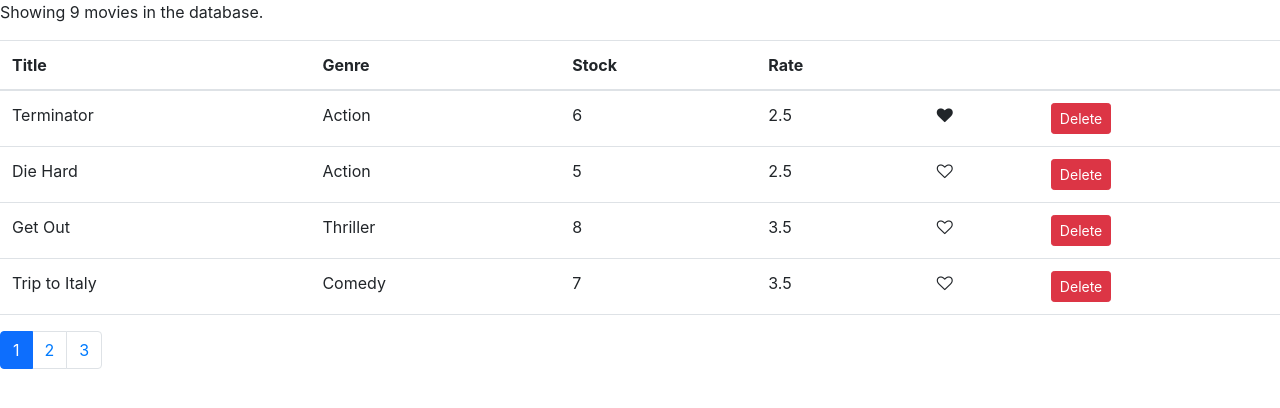
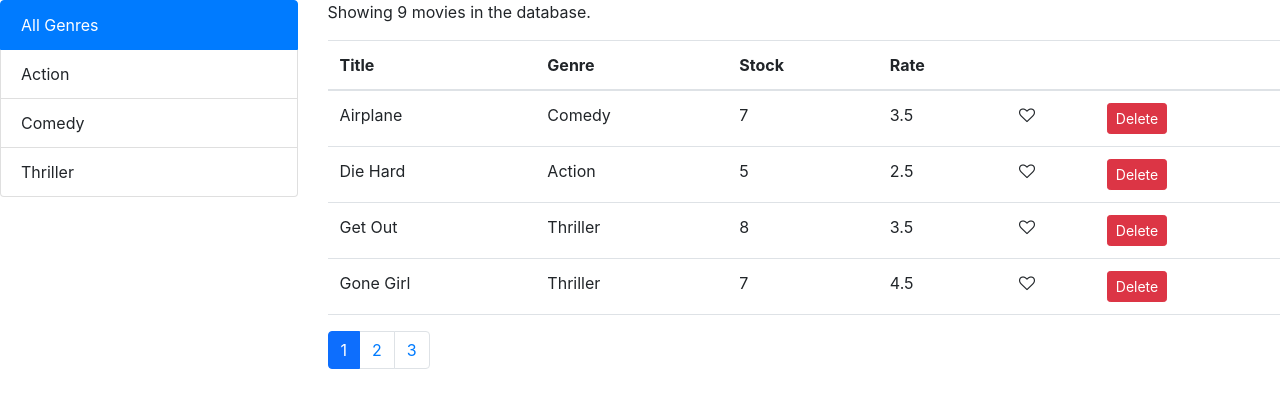
Before and after one commit to Ebenezerkifle/react_project, a React (Create React App) app: page / in a window 1280 px wide. Shown: the top 408 px of the page. Built offline with nearby package versions, Linux system fonts and the light colour scheme.

Commit message:
sorting is working

```diff
--- a/package.json
+++ b/package.json
@@ -9,6 +9,7 @@
     "bootstrap": "^5.2.3",
     "font-awesome": "^4.7.0",
     "install": "^0.13.0",
+    "lodash": "^4.17.21",
     "react": "^18.2.0",
     "react-bootstrap": "^2.7.2",
     "react-dom": "^18.2.0",
--- /dev/null
+++ b/src/components/comman/list_group.jsx
@@ -0,0 +1,29 @@
+import React, { Component } from "react";
+
+const ListGroup = ({
+  genres,
+  selectedGenreId,
+  onGenraChanged,
+  valueProperty,
+  textProperty,
+}) => {
+  return (
+    <ul className="list-group">
+      {genres.map((genre) => (
+        <li
+          key={genre[valueProperty]}
+          onClick={() => onGenraChanged(genre._id)}
+          className={
+            selectedGenreId === genre._id
+              ? "list-group-item active"
+              : "list-group-item"
+          }
+        >
+          {genre[textProperty]}
+        </li>
+      ))}
+    </ul>
+  );
+};
+
+export default ListGroup;
--- /dev/null
+++ b/src/components/movieTable.jsx
@@ -0,0 +1,55 @@
+import React, { Component } from "react";
+import { paginate } from "../utiles/paginate";
+import Like from "./comman/like";
+
+class MovieTable extends Component {
+  raiseSort = (path) => {
+    let sortColumn = { ...this.props.sortColumn };
+    if (sortColumn.path === path) {
+      sortColumn.order = sortColumn.order === "asc" ? "desc" : "asc";
+    } else {
+      sortColumn = { path, order: "asc" };
+    }
+
+    this.props.onSort(sortColumn);
+  };
+  render() {
+    const { movies, selectedPage, pageSize, onLike, onDelete } = this.props;
+    return (
+      <table className="table">
+        <thead>
+          <tr>
+            <th onClick={() => this.raiseSort("title")}>Title</th>
+            <th onClick={() => this.raiseSort("genre.name")}>Genre</th>
+            <th onClick={() => this.raiseSort("numberInStock")}>Stock</th>
+            <th onClick={() => this.raiseSort("dailyRentalRate")}>Rate</th>
+            <th />
+            <th />
+          </tr>
+        </thead>
+        <tbody>
+          {paginate(pageSize, selectedPage, movies).map((movie) => (
+            <tr key={movie._id}>
+              <td>{movie.title}</td>
+              <td>{movie.genre.name}</td>
+              <td>{movie.numberInStock}</td>
+              <td>{movie.dailyRentalRate}</td>
+              <td>
+                <Like liked={movie.liked} onClick={() => onLike(movie)} />
+              </td>
+              <td>
+                <button
+                  onClick={() => onDelete(movie["_id"])}
+                  className="btn btn-danger btn-sm"
+                >
+                  Delete
+                </button>
+              </td>
+            </tr>
+          ))}
+        </tbody>
+      </table>
+    );
+  }
+}
+export default MovieTable;
--- a/src/components/movies.jsx
+++ b/src/components/movies.jsx
@@ -1,16 +1,28 @@
 import React, { Component } from "react";
 import { getMovies } from "../services/fakeMovieService";
 import "../bootstrap.css";
-import Like from "./comman/like";
 import Pagination from "./comman/pagination";
-import { paginate } from "../utiles/paginate";
+import ListGroup from "./comman/list_group";
+import { getGenres } from "../services/fakeGenreService";
+import MovieTable from "./movieTable";
+import _, { set } from "lodash";
 
 class Movies extends Component {
   state = {
-    movieList: getMovies(),
+    movieList: [],
+    genres: [],
     pageSize: 4,
     selectedPage: 1,
+    selectedGenreId: 0,
+    sortColumn: { path: "title", order: "asce" },
   };
+
+  componentDidMount() {
+    this.setState({
+      movieList: getMovies(),
+      genres: [{ name: "All Genres", _id: 0 }, ...getGenres()],
+    });
+  }
 
   arrayRemove(list, item) {
     return list.filter((newList) => newList !== item);
@@ -35,58 +47,65 @@ class Movies extends Component {
     this.setState({ selectedPage: page });
   };
 
-  generateMovieList() {
-    return paginate(
-      this.state.pageSize,
-      this.state.selectedPage,
-      this.state.movieList
-    ).map((movie) => (
-      <tr key={movie._id}>
-        <td>{movie.title}</td>
-        <td>{movie.genre.name}</td>
-        <td>{movie.numberInStock}</td>
-        <td>{movie.dailyRentalRate}</td>
-        <td>
-          <Like liked={movie.liked} onClick={() => this.handleLike(movie)} />
-        </td>
-        <td>
-          <button
-            onClick={() => this.handleDelet(movie["_id"])}
-            className="btn btn-danger btn-sm"
-          >
-            Delete
-          </button>
-        </td>
-      </tr>
-    ));
-  }
+  handleGenraChange = (genreId) => {
+    this.setState({
+      selectedPage: 1,
+      selectedGenreId: genreId,
+    });
+  };
+
+  handleSort = (sortColumn) => {
+    this.setState({ sortColumn });
+  };
 
   render() {
     const { length: count } = this.state.movieList;
     if (count === 0) return <p>There are no movies in the database!</p>;
+    let movies = [...this.state.movieList];
+
+    if (this.state.selectedGenreId !== 0) {
+      movies = this.state.movieList.filter(
+        (movie) => movie.genre._id === this.state.selectedGenreId
+      );
+    }
+
+    const sorted = _.orderBy(
+      movies,
+      [this.state.sortColumn.path],
+      [this.state.sortColumn.order]
+    );
 
     return (
       <React.Fragment>
-        <p>Showing {count} movies in the database.</p>
-        <table className="table">
-          <thead>
-            <tr>
-              <th scope="col">Title</th>
-              <th scope="col">Genre</th>
-              <th scope="col">Stock</th>
-              <th scope="col">Rate</th>
-              <th scope="col" />
-              <th scop="col" />
-            </tr>
-          </thead>
-          <tbody>{this.generateMovieList()}</tbody>
-        </table>
-        <Pagination
-          itemCount={this.state.movieList.length}
-          pageSize={this.state.pageSize}
-          onSelected={this.handleSelect}
-          selected={this.state.selectedPage}
-        />
+        <div className="row">
+          <div className="col-3">
+            <ListGroup
+              genres={this.state.genres}
+              textProperty="name"
+              valueProperty="_id"
+              selectedGenreId={this.state.selectedGenreId}
+              onGenraChanged={this.handleGenraChange}
+            />
+          </div>
+          <div className="col">
+            <p>Showing {sorted.length} movies in the database.</p>
+            <MovieTable
+              movies={sorted}
+              pageSize={this.state.pageSize}
+              selectedPage={this.state.selectedPage}
+              onLike={this.handleLike}
+              onDelete={this.handleDelet}
+              onSort={this.handleSort}
+              sortColumn={this.state.sortColumn}
+            />
+            <Pagination
+              itemCount={sorted.length}
+              pageSize={this.state.pageSize}
+              onSelected={this.handleSelect}
+              selected={this.state.selectedPage}
+            />
+          </div>
+        </div>
       </React.Fragment>
     );
   }
--- a/src/index.css
+++ b/src/index.css
@@ -5,7 +5,7 @@ body {
     sans-serif;
   -webkit-font-smoothing: antialiased;
   -moz-osx-font-smoothing: grayscale;
-  padding: 0 0 0 0;
+  padding: 30 10 10 10;
 }
 
 code {
```
Also changed, not shown: 1 other file (tests, documents, lock files or other folders).
